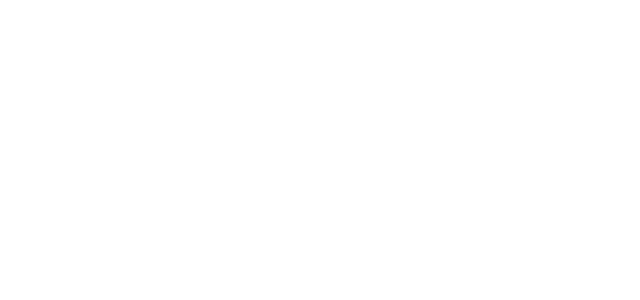
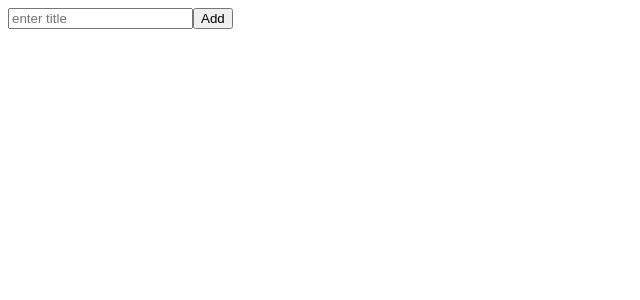
Before and after one commit to HirenLimbasiya/Todo-List-with-useReducer---UseReducer-Hook-Intro-to-useReducer-Reducers-In-G---udf2zc7oxvsc, a React app: page / in a window 1280 px wide. Shown: the top 300 px of the page, without its empty margins (0-640 px from the left). Built offline with nearby package versions, Linux system fonts and the light colour scheme.

Commit message:
Update AddTodo.js

```diff
--- a/src/components/AddTodo.js
+++ b/src/components/AddTodo.js
@@ -1,11 +1,37 @@
-import React from "react"
+import React, { useState } from "react";
 
 const AddTodo = ({ dispatch }) => {
+  const [input, setInput] = useState("");
 
+  function handleInput(e) {
+    setInput(e.target.value);
+  }
 
-    return (
-        <></>
-    )
-}
+  function addTodo(e) {
+    e.preventDefault();
+    dispatch({
+      type: "Add",
+      payload: {
+        title: input,
+        id: Date.now()
+      }
+    });
+  }
 
-export { AddTodo }
+  return (
+    <>
+      <form id="todo-form" onSubmit={addTodo}>
+        <input
+          type="text"
+          placeholder="enter title"
+          id="todo-input"
+          value={input}
+          onChange={handleInput}
+        />
+        <button type="submit">Add</button>
+      </form>
+    </>
+  );
+};
+
+export { AddTodo };
```
